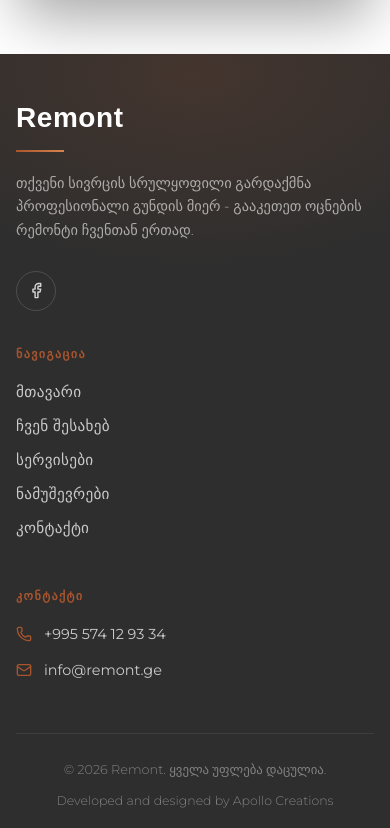
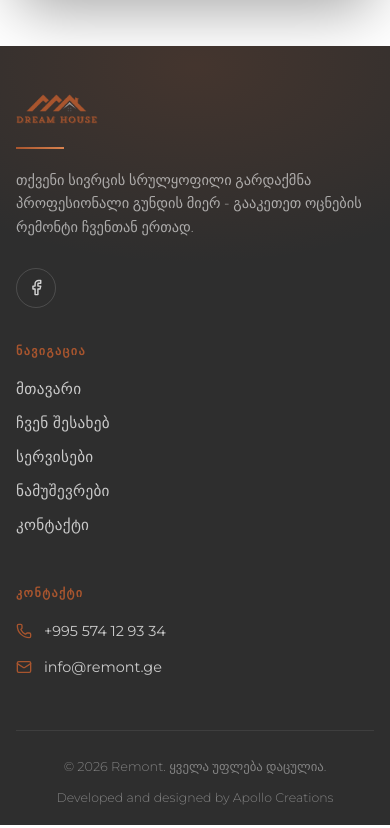
Before and after one commit to ocnebisremonti/ocnebisremonti, a Next.js app: page / in a window 390 px wide. Shown: the part 3506-4334 px from the top of the page. Built offline with nearby package versions, Linux system fonts and the light colour scheme; a small style sheet from the web is missing; a web font is replaced by a local one.

Commit message:
footer logo

```diff
--- a/src/components/Footer.js
+++ b/src/components/Footer.js
@@ -3,6 +3,9 @@
 import React from 'react'
 import { Mail, Phone } from 'lucide-react'
 import '../styles/Footer.css'
+
+const logo = '/logoo.PNG'
+
 
 const navLinks = [
   { name: 'მთავარი', href: '#' },
@@ -44,7 +47,7 @@ function Footer() {
 
       <div className="footer-top">
         <div className="footer-brand">
-          <div className="footer-logo">Remont</div>
+          <div className="footer-logo"><img src={logo} alt="ocnebis saxlis logo" className='footer-logo-img' /></div>
           <div className="footer-logo-line" />
           <p className="footer-tagline">
             თქვენი სივრცის სრულყოფილი გარდაქმნა პროფესიონალი გუნდის მიერ -
--- a/src/styles/Footer.css
+++ b/src/styles/Footer.css
@@ -178,6 +178,10 @@
   color: #D9834F;
 }
 
+.footer-logo-img{
+    height: 50px;
+}
+
 /* ============================
    ტაბლეტი
    ============================ */
@@ -189,6 +193,9 @@
   .footer-top {
     gap: 40px;
   }
+  .footer-logo-img{
+    height: 40px;
+}
 }
 
 /* ============================
@@ -213,6 +220,10 @@
     justify-content: center;
     text-align: center;
   }
+
+  .footer-logo-img{
+    height: 38px;
+}
 }
 
 /* ============================
@@ -222,4 +233,8 @@
   .footer-container {
     padding: 48px 16px 20px;
   }
+
+  .footer-logo-img{
+    height: 30px;
 }
+}
--- a/src/styles/Header.css
+++ b/src/styles/Header.css
@@ -165,7 +165,7 @@
 }
 
 .logo-image{
-  height: 50px;
+  height: 40px;
 }
 
 
@@ -236,7 +236,7 @@
     padding: 20px;
   }
    .logo-image{
-  height: 40px;
+  height: 32px;
 }
 }
 
@@ -265,7 +265,7 @@
     height: 18px;
   }
   .logo-image{
-  height: 40px;
+  height: 32px;
 }
 }
 
```
Also changed, not shown: public/logoo.png.
